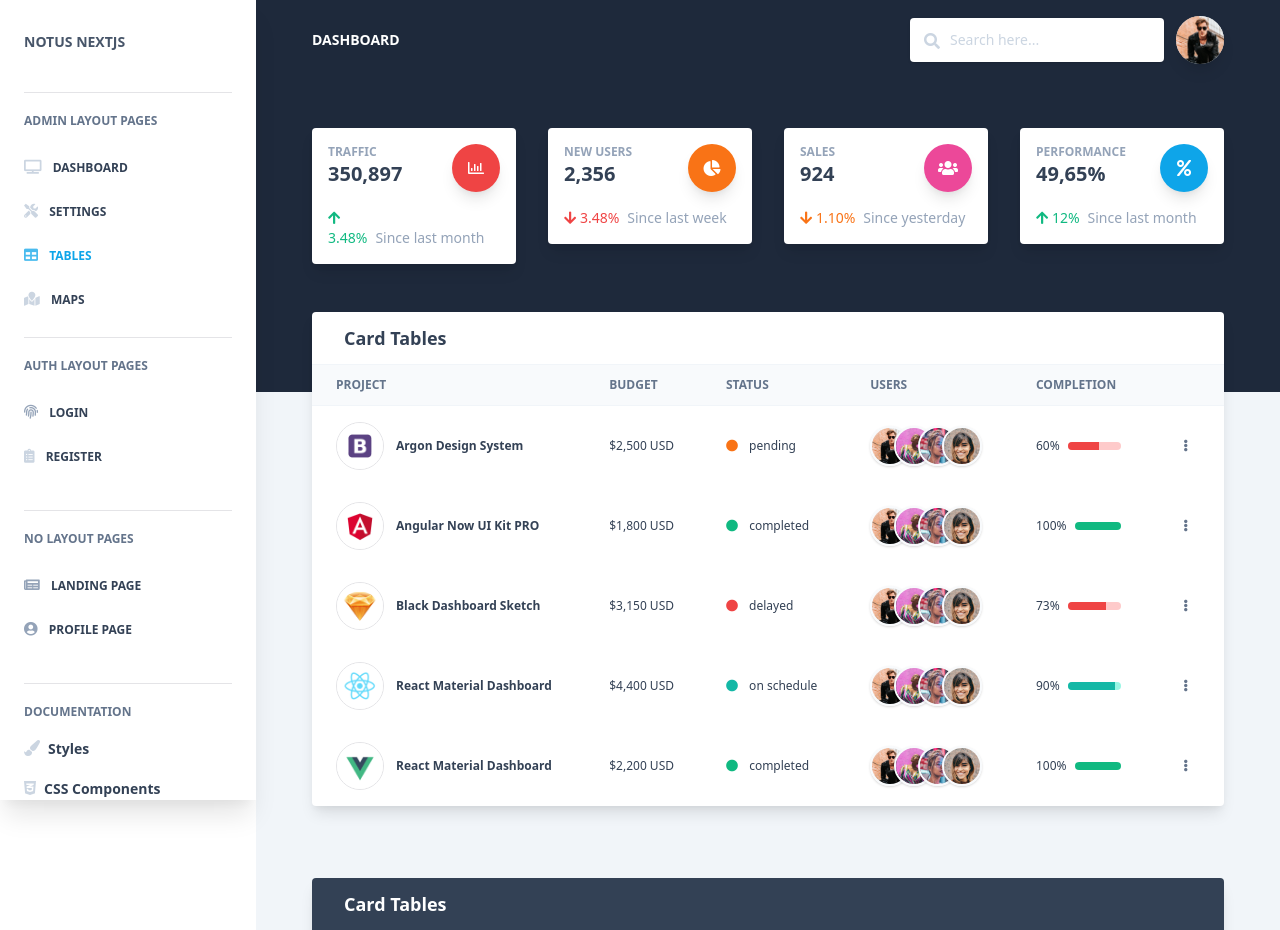
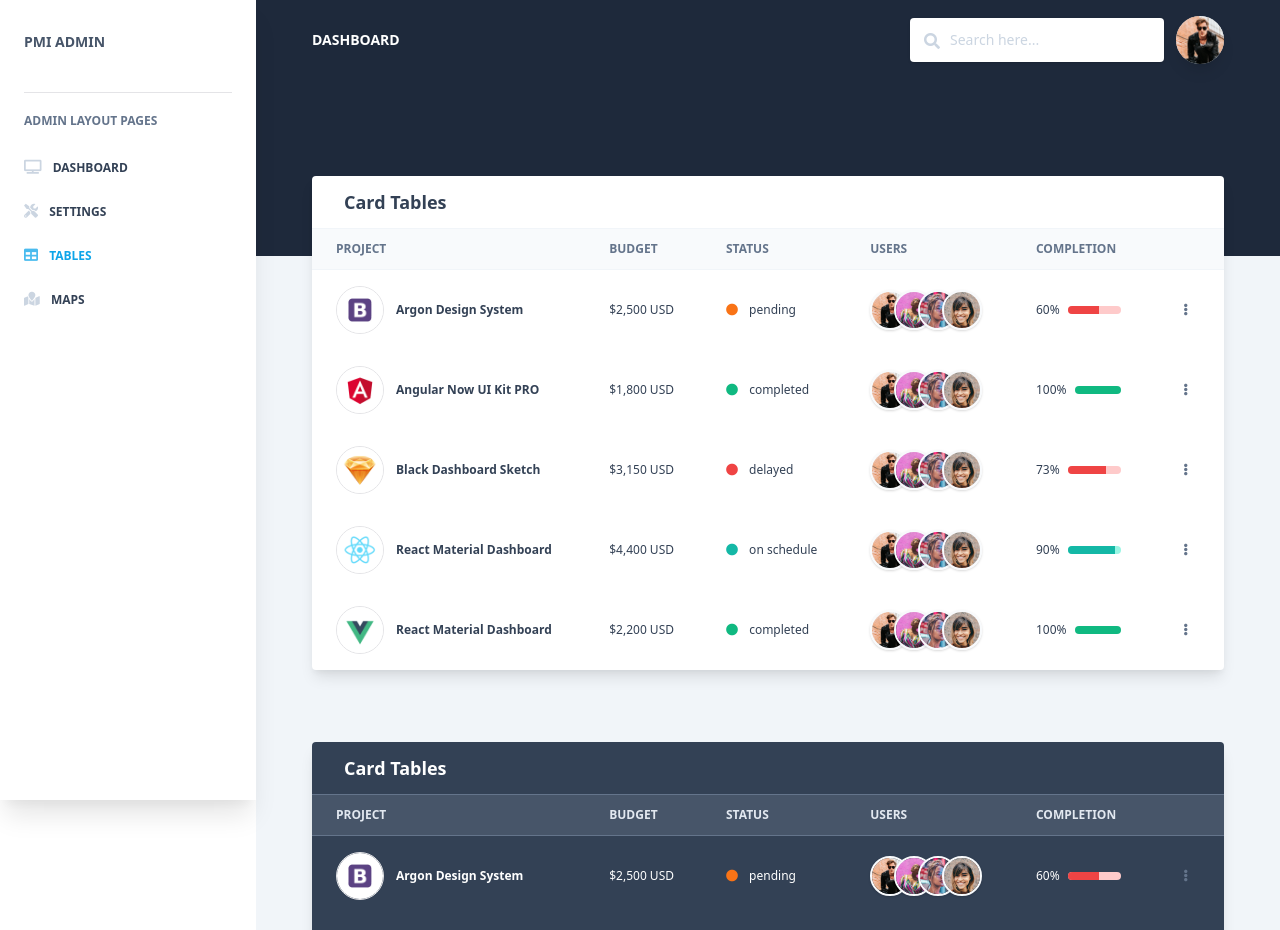
Before and after one commit to azurast/Donorplus-Back-Office, a Next.js app: page /admin/tables in a window 1280 px wide. Shown: the top 930 px of the page. Built offline with nearby package versions, Linux system fonts and the light colour scheme.

Commit message:
display data in admin

```diff
--- a/components/Headers/HeaderStats.js
+++ b/components/Headers/HeaderStats.js
@@ -12,56 +12,56 @@
         <div className="px-4 md:px-10 mx-auto w-full">
           <div>
             {/* Card stats */}
-            <div className="flex flex-wrap">
-              <div className="w-full lg:w-6/12 xl:w-3/12 px-4">
-                <CardStats
-                  statSubtitle="TRAFFIC"
-                  statTitle="350,897"
-                  statArrow="up"
-                  statPercent="3.48"
-                  statPercentColor="text-emerald-500"
-                  statDescripiron="Since last month"
-                  statIconName="far fa-chart-bar"
-                  statIconColor="bg-red-500"
-                />
-              </div>
-              <div className="w-full lg:w-6/12 xl:w-3/12 px-4">
-                <CardStats
-                  statSubtitle="NEW USERS"
-                  statTitle="2,356"
-                  statArrow="down"
-                  statPercent="3.48"
-                  statPercentColor="text-red-500"
-                  statDescripiron="Since last week"
-                  statIconName="fas fa-chart-pie"
-                  statIconColor="bg-orange-500"
-                />
-              </div>
-              <div className="w-full lg:w-6/12 xl:w-3/12 px-4">
-                <CardStats
-                  statSubtitle="SALES"
-                  statTitle="924"
-                  statArrow="down"
-                  statPercent="1.10"
-                  statPercentColor="text-orange-500"
-                  statDescripiron="Since yesterday"
-                  statIconName="fas fa-users"
-                  statIconColor="bg-pink-500"
-                />
-              </div>
-              <div className="w-full lg:w-6/12 xl:w-3/12 px-4">
-                <CardStats
-                  statSubtitle="PERFORMANCE"
-                  statTitle="49,65%"
-                  statArrow="up"
-                  statPercent="12"
-                  statPercentColor="text-emerald-500"
-                  statDescripiron="Since last month"
-                  statIconName="fas fa-percent"
-                  statIconColor="bg-lightBlue-500"
-                />
-              </div>
-            </div>
+            {/*<div className="flex flex-wrap">*/}
+            {/*  <div className="w-full lg:w-6/12 xl:w-3/12 px-4">*/}
+            {/*    <CardStats*/}
+            {/*      statSubtitle="TRAFFIC"*/}
+            {/*      statTitle="350,897"*/}
+            {/*      statArrow="up"*/}
+            {/*      statPercent="3.48"*/}
+            {/*      statPercentColor="text-emerald-500"*/}
+            {/*      statDescripiron="Since last month"*/}
+            {/*      statIconName="far fa-chart-bar"*/}
+            {/*      statIconColor="bg-red-500"*/}
+            {/*    />*/}
+            {/*  </div>*/}
+            {/*  <div className="w-full lg:w-6/12 xl:w-3/12 px-4">*/}
+            {/*    <CardStats*/}
+            {/*      statSubtitle="NEW USERS"*/}
+            {/*      statTitle="2,356"*/}
+            {/*      statArrow="down"*/}
+            {/*      statPercent="3.48"*/}
+            {/*      statPercentColor="text-red-500"*/}
+            {/*      statDescripiron="Since last week"*/}
+            {/*      statIconName="fas fa-chart-pie"*/}
+            {/*      statIconColor="bg-orange-500"*/}
+            {/*    />*/}
+            {/*  </div>*/}
+            {/*  <div className="w-full lg:w-6/12 xl:w-3/12 px-4">*/}
+            {/*    <CardStats*/}
+            {/*      statSubtitle="SALES"*/}
+            {/*      statTitle="924"*/}
+            {/*      statArrow="down"*/}
+            {/*      statPercent="1.10"*/}
+            {/*      statPercentColor="text-orange-500"*/}
+            {/*      statDescripiron="Since yesterday"*/}
+            {/*      statIconName="fas fa-users"*/}
+            {/*      statIconColor="bg-pink-500"*/}
+            {/*    />*/}
+            {/*  </div>*/}
+            {/*  <div className="w-full lg:w-6/12 xl:w-3/12 px-4">*/}
+            {/*    <CardStats*/}
+            {/*      statSubtitle="PERFORMANCE"*/}
+            {/*      statTitle="49,65%"*/}
+            {/*      statArrow="up"*/}
+            {/*      statPercent="12"*/}
+            {/*      statPercentColor="text-emerald-500"*/}
+            {/*      statDescripiron="Since last month"*/}
+            {/*      statIconName="fas fa-percent"*/}
+            {/*      statIconColor="bg-lightBlue-500"*/}
+            {/*    />*/}
+            {/*  </div>*/}
+            {/*</div>*/}
           </div>
         </div>
       </div>
--- a/components/Sidebar/Sidebar.js
+++ b/components/Sidebar/Sidebar.js
@@ -26,7 +26,7 @@
               href="#pablo"
               className="md:block text-left md:pb-2 text-blueGray-600 mr-0 inline-block whitespace-nowrap text-sm uppercase font-bold p-4 px-0"
             >
-              Notus NextJS
+              PMI Admin
             </a>
           </Link>
           {/* User */}
@@ -186,170 +186,170 @@
               </li>
             </ul>
 
-            {/* Divider */}
-            <hr className="my-4 md:min-w-full" />
-            {/* Heading */}
-            <h6 className="md:min-w-full text-blueGray-500 text-xs uppercase font-bold block pt-1 pb-4 no-underline">
-              Auth Layout Pages
-            </h6>
-            {/* Navigation */}
+            {/*/!* Divider *!/*/}
+            {/*<hr className="my-4 md:min-w-full" />*/}
+            {/*/!* Heading *!/*/}
+            {/*<h6 className="md:min-w-full text-blueGray-500 text-xs uppercase font-bold block pt-1 pb-4 no-underline">*/}
+            {/*  Auth Layout Pages*/}
+            {/*</h6>*/}
+            {/*/!* Navigation *!/*/}
 
-            <ul className="md:flex-col md:min-w-full flex flex-col list-none md:mb-4">
-              <li className="items-center">
-                <Link href="/auth/login">
-                  <a
-                    href="#pablo"
-                    className="text-blueGray-700 hover:text-blueGray-500 text-xs uppercase py-3 font-bold block"
-                  >
-                    <i className="fas fa-fingerprint text-blueGray-400 mr-2 text-sm"></i>{" "}
-                    Login
-                  </a>
-                </Link>
-              </li>
+            {/*<ul className="md:flex-col md:min-w-full flex flex-col list-none md:mb-4">*/}
+            {/*  <li className="items-center">*/}
+            {/*    <Link href="/auth/login">*/}
+            {/*      <a*/}
+            {/*        href="#pablo"*/}
+            {/*        className="text-blueGray-700 hover:text-blueGray-500 text-xs uppercase py-3 font-bold block"*/}
+            {/*      >*/}
+            {/*        <i className="fas fa-fingerprint text-blueGray-400 mr-2 text-sm"></i>{" "}*/}
+            {/*        Login*/}
+            {/*      </a>*/}
+            {/*    </Link>*/}
+            {/*  </li>*/}
 
-              <li className="items-center">
-                <Link href="/auth/register">
-                  <a
-                    href="#pablo"
-                    className="text-blueGray-700 hover:text-blueGray-500 text-xs uppercase py-3 font-bold block"
-                  >
-                    <i className="fas fa-clipboard-list text-blueGray-300 mr-2 text-sm"></i>{" "}
-                    Register
-                  </a>
-                </Link>
-              </li>
-            </ul>
+            {/*  <li className="items-center">*/}
+            {/*    <Link href="/auth/register">*/}
+            {/*      <a*/}
+            {/*        href="#pablo"*/}
+            {/*        className="text-blueGray-700 hover:text-blueGray-500 text-xs uppercase py-3 font-bold block"*/}
+            {/*      >*/}
+            {/*        <i className="fas fa-clipboard-list text-blueGray-300 mr-2 text-sm"></i>{" "}*/}
+            {/*        Register*/}
+            {/*      </a>*/}
+            {/*    </Link>*/}
+            {/*  </li>*/}
+            {/*</ul>*/}
 
             {/* Divider */}
-            <hr className="my-4 md:min-w-full" />
+            {/*<hr className="my-4 md:min-w-full" />*/}
             {/* Heading */}
-            <h6 className="md:min-w-full text-blueGray-500 text-xs uppercase font-bold block pt-1 pb-4 no-underline">
-              No Layout Pages
-            </h6>
-            {/* Navigation */}
+            {/*<h6 className="md:min-w-full text-blueGray-500 text-xs uppercase font-bold block pt-1 pb-4 no-underline">*/}
+            {/*  No Layout Pages*/}
+            {/*</h6>*/}
+            {/*/!* Navigation *!/*/}
 
-            <ul className="md:flex-col md:min-w-full flex flex-col list-none md:mb-4">
-              <li className="items-center">
-                <Link href="/landing">
-                  <a
-                    href="#pablo"
-                    className="text-blueGray-700 hover:text-blueGray-500 text-xs uppercase py-3 font-bold block"
-                  >
-                    <i className="fas fa-newspaper text-blueGray-400 mr-2 text-sm"></i>{" "}
-                    Landing Page
-                  </a>
-                </Link>
-              </li>
+            {/*<ul className="md:flex-col md:min-w-full flex flex-col list-none md:mb-4">*/}
+            {/*  <li className="items-center">*/}
+            {/*    <Link href="/landing">*/}
+            {/*      <a*/}
+            {/*        href="#pablo"*/}
+            {/*        className="text-blueGray-700 hover:text-blueGray-500 text-xs uppercase py-3 font-bold block"*/}
+            {/*      >*/}
+            {/*        <i className="fas fa-newspaper text-blueGray-400 mr-2 text-sm"></i>{" "}*/}
+            {/*        Landing Page*/}
+            {/*      </a>*/}
+            {/*    </Link>*/}
+            {/*  </li>*/}
 
-              <li className="items-center">
-                <Link href="/profile">
-                  <a
-                    href="#pablo"
-                    className="text-blueGray-700 hover:text-blueGray-500 text-xs uppercase py-3 font-bold block"
-                  >
-                    <i className="fas fa-user-circle text-blueGray-400 mr-2 text-sm"></i>{" "}
-                    Profile Page
-                  </a>
-                </Link>
-              </li>
-            </ul>
+            {/*  <li className="items-center">*/}
+            {/*    <Link href="/profile">*/}
+            {/*      <a*/}
+            {/*        href="#pablo"*/}
+            {/*        className="text-blueGray-700 hover:text-blueGray-500 text-xs uppercase py-3 font-bold block"*/}
+            {/*      >*/}
+            {/*        <i className="fas fa-user-circle text-blueGray-400 mr-2 text-sm"></i>{" "}*/}
+            {/*        Profile Page*/}
+            {/*      </a>*/}
+            {/*    </Link>*/}
+            {/*  </li>*/}
+            {/*</ul>*/}
 
             {/* Divider */}
-            <hr className="my-4 md:min-w-full" />
-            {/* Heading */}
-            <h6 className="md:min-w-full text-blueGray-500 text-xs uppercase font-bold block pt-1 pb-4 no-underline">
-              Documentation
-            </h6>
-            {/* Navigation */}
-            <ul className="md:flex-col md:min-w-full flex flex-col list-none md:mb-4">
-              <li className="inline-flex">
-                <a
-                  href="https://www.creative-tim.com/learning-lab/tailwind/nextjs/colors/notus"
-                  target="_blank"
-                  className="text-blueGray-700 hover:text-blueGray-500 text-sm block mb-4 no-underline font-semibold"
-                >
-                  <i className="fas fa-paint-brush mr-2 text-blueGray-300 text-base"></i>
-                  Styles
-                </a>
-              </li>
+            {/*<hr className="my-4 md:min-w-full" />*/}
+            {/*/!* Heading *!/*/}
+            {/*<h6 className="md:min-w-full text-blueGray-500 text-xs uppercase font-bold block pt-1 pb-4 no-underline">*/}
+            {/*  Documentation*/}
+            {/*</h6>*/}
+            {/*/!* Navigation *!/*/}
+            {/*<ul className="md:flex-col md:min-w-full flex flex-col list-none md:mb-4">*/}
+            {/*  <li className="inline-flex">*/}
+            {/*    <a*/}
+            {/*      href="https://www.creative-tim.com/learning-lab/tailwind/nextjs/colors/notus"*/}
+            {/*      target="_blank"*/}
+            {/*      className="text-blueGray-700 hover:text-blueGray-500 text-sm block mb-4 no-underline font-semibold"*/}
+            {/*    >*/}
+            {/*      <i className="fas fa-paint-brush mr-2 text-blueGray-300 text-base"></i>*/}
+            {/*      Styles*/}
+            {/*    </a>*/}
+            {/*  </li>*/}
 
-              <li className="inline-flex">
-                <a
-                  href="https://www.creative-tim.com/learning-lab/tailwind/nextjs/alerts/notus"
-                  target="_blank"
-                  className="text-blueGray-700 hover:text-blueGray-500 text-sm block mb-4 no-underline font-semibold"
-                >
-                  <i className="fab fa-css3-alt mr-2 text-blueGray-300 text-base"></i>
-                  CSS Components
-                </a>
-              </li>
+            {/*  <li className="inline-flex">*/}
+            {/*    <a*/}
+            {/*      href="https://www.creative-tim.com/learning-lab/tailwind/nextjs/alerts/notus"*/}
+            {/*      target="_blank"*/}
+            {/*      className="text-blueGray-700 hover:text-blueGray-500 text-sm block mb-4 no-underline font-semibold"*/}
+            {/*    >*/}
+            {/*      <i className="fab fa-css3-alt mr-2 text-blueGray-300 text-base"></i>*/}
+            {/*      CSS Components*/}
+            {/*    </a>*/}
+            {/*  </li>*/}
 
-              <li className="inline-flex">
-                <a
-                  href="https://www.creative-tim.com/learning-lab/tailwind/angular/overview/notus"
-                  target="_blank"
-                  className="text-blueGray-700 hover:text-blueGray-500 text-sm block mb-4 no-underline font-semibold"
-                >
-                  <i className="fab fa-angular mr-2 text-blueGray-300 text-base"></i>
-                  Angular
-                </a>
-              </li>
+            {/*  <li className="inline-flex">*/}
+            {/*    <a*/}
+            {/*      href="https://www.creative-tim.com/learning-lab/tailwind/angular/overview/notus"*/}
+            {/*      target="_blank"*/}
+            {/*      className="text-blueGray-700 hover:text-blueGray-500 text-sm block mb-4 no-underline font-semibold"*/}
+            {/*    >*/}
+            {/*      <i className="fab fa-angular mr-2 text-blueGray-300 text-base"></i>*/}
+            {/*      Angular*/}
+            {/*    </a>*/}
+            {/*  </li>*/}
 
-              <li className="inline-flex">
-                <a
-                  href="https://www.creative-tim.com/learning-lab/tailwind/js/overview/notus"
-                  target="_blank"
-                  className="text-blueGray-700 hover:text-blueGray-500 text-sm block mb-4 no-underline font-semibold"
-                >
-                  <i className="fab fa-js-square mr-2 text-blueGray-300 text-base"></i>
-                  Javascript
-                </a>
-              </li>
+            {/*  <li className="inline-flex">*/}
+            {/*    <a*/}
+            {/*      href="https://www.creative-tim.com/learning-lab/tailwind/js/overview/notus"*/}
+            {/*      target="_blank"*/}
+            {/*      className="text-blueGray-700 hover:text-blueGray-500 text-sm block mb-4 no-underline font-semibold"*/}
+            {/*    >*/}
+            {/*      <i className="fab fa-js-square mr-2 text-blueGray-300 text-base"></i>*/}
+            {/*      Javascript*/}
+            {/*    </a>*/}
+            {/*  </li>*/}
 
-              <li className="inline-flex">
-                <a
-                  href="https://www.creative-tim.com/learning-lab/tailwind/nextjs/overview/notus"
-                  target="_blank"
-                  className="text-blueGray-700 hover:text-blueGray-500 text-sm block mb-4 no-underline font-semibold"
-                >
-                  <i className="fab fa-react mr-2 text-blueGray-300 text-base"></i>
-                  NextJS
-                </a>
-              </li>
+            {/*  <li className="inline-flex">*/}
+            {/*    <a*/}
+            {/*      href="https://www.creative-tim.com/learning-lab/tailwind/nextjs/overview/notus"*/}
+            {/*      target="_blank"*/}
+            {/*      className="text-blueGray-700 hover:text-blueGray-500 text-sm block mb-4 no-underline font-semibold"*/}
+            {/*    >*/}
+            {/*      <i className="fab fa-react mr-2 text-blueGray-300 text-base"></i>*/}
+            {/*      NextJS*/}
+            {/*    </a>*/}
+            {/*  </li>*/}
 
-              <li className="inline-flex">
-                <a
-                  href="https://www.creative-tim.com/learning-lab/tailwind/react/overview/notus"
-                  target="_blank"
-                  className="text-blueGray-700 hover:text-blueGray-500 text-sm block mb-4 no-underline font-semibold"
-                >
-                  <i className="fab fa-react mr-2 text-blueGray-300 text-base"></i>
-                  React
-                </a>
-              </li>
+            {/*  <li className="inline-flex">*/}
+            {/*    <a*/}
+            {/*      href="https://www.creative-tim.com/learning-lab/tailwind/react/overview/notus"*/}
+            {/*      target="_blank"*/}
+            {/*      className="text-blueGray-700 hover:text-blueGray-500 text-sm block mb-4 no-underline font-semibold"*/}
+            {/*    >*/}
+            {/*      <i className="fab fa-react mr-2 text-blueGray-300 text-base"></i>*/}
+            {/*      React*/}
+            {/*    </a>*/}
+            {/*  </li>*/}
 
-              <li className="inline-flex">
-                <a
-                  href="https://www.creative-tim.com/learning-lab/tailwind/svelte/overview/notus"
-                  target="_blank"
-                  className="text-blueGray-700 hover:text-blueGray-500 text-sm block mb-4 no-underline font-semibold"
-                >
-                  <i className="fas fa-link mr-2 text-blueGray-300 text-base"></i>
-                  Svelte
-                </a>
-              </li>
+            {/*  <li className="inline-flex">*/}
+            {/*    <a*/}
+            {/*      href="https://www.creative-tim.com/learning-lab/tailwind/svelte/overview/notus"*/}
+            {/*      target="_blank"*/}
+            {/*      className="text-blueGray-700 hover:text-blueGray-500 text-sm block mb-4 no-underline font-semibold"*/}
+            {/*    >*/}
+            {/*      <i className="fas fa-link mr-2 text-blueGray-300 text-base"></i>*/}
+            {/*      Svelte*/}
+            {/*    </a>*/}
+            {/*  </li>*/}
 
-              <li className="inline-flex">
-                <a
-                  href="https://www.creative-tim.com/learning-lab/tailwind/vue/overview/notus"
-                  target="_blank"
-                  className="text-blueGray-700 hover:text-blueGray-500 text-sm block mb-4 no-underline font-semibold"
-                >
-                  <i className="fab fa-vuejs mr-2 text-blueGray-300 text-base"></i>
-                  VueJS
-                </a>
-              </li>
-            </ul>
+            {/*  <li className="inline-flex">*/}
+            {/*    <a*/}
+            {/*      href="https://www.creative-tim.com/learning-lab/tailwind/vue/overview/notus"*/}
+            {/*      target="_blank"*/}
+            {/*      className="text-blueGray-700 hover:text-blueGray-500 text-sm block mb-4 no-underline font-semibold"*/}
+            {/*    >*/}
+            {/*      <i className="fab fa-vuejs mr-2 text-blueGray-300 text-base"></i>*/}
+            {/*      VueJS*/}
+            {/*    </a>*/}
+            {/*  </li>*/}
+            {/*</ul>*/}
           </div>
         </div>
       </nav>
```
Also changed, not shown: pages/admin/dashboard.js (+95 -12 lines), pages/apollo-client.js (added, +8 -0 lines).
